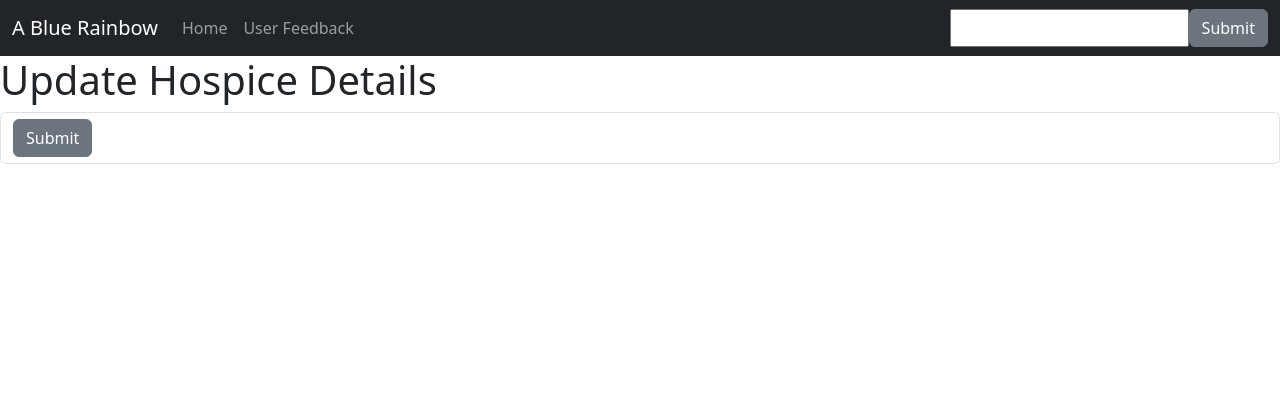
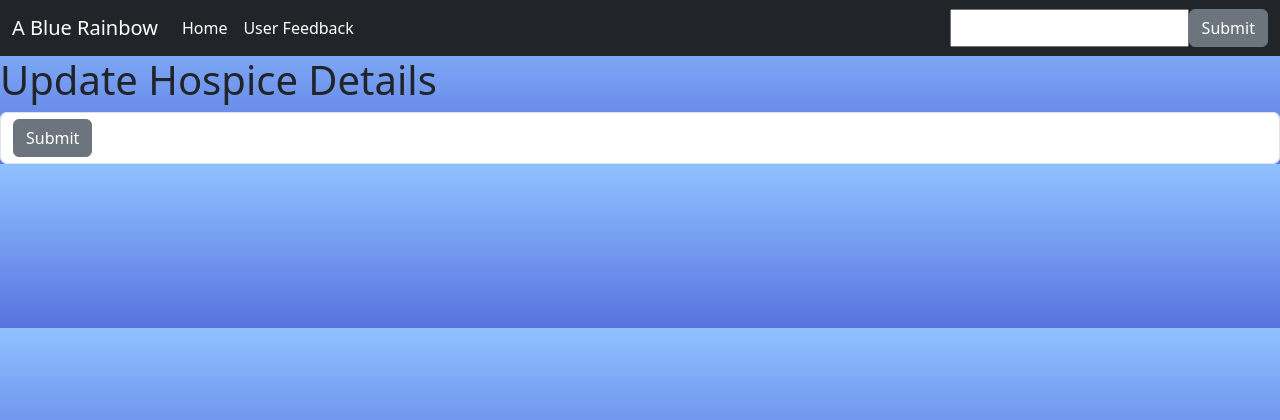
Before and after one commit to suntripper6/ABlueRainbowProject, a Django app: page /hospice/create in a window 1280 px wide. Shown: the top 420 px of the page. Run offline with Django 4.2, Linux system fonts and the light colour scheme; some libraries are stand-ins or nearby versions.

Commit message:
more styling added

```diff
--- /dev/null
+++ b/a_blue_rainbow/static/css/abr.css
@@ -0,0 +1,27 @@
+/* ELEMENTS */
+body {
+  align-items: center;
+  background: linear-gradient(
+    180deg,
+    rgb(145, 194, 255) 0%,
+    rgb(87, 115, 225) 100%
+  );
+}
+
+a {
+  text-decoration: none !important;
+  color: #fefefe !important;
+}
+
+p {
+  margin-bottom: 1rem;
+}
+
+/* CLASSES */
+.details {
+  text-align: center;
+}
+
+/* IDS */
+/* KEYFRAMES */
+/* MEDIA QUERIES */
--- a/a_blue_rainbow/templates/hospice/update.html
+++ b/a_blue_rainbow/templates/hospice/update.html
@@ -1,6 +1,6 @@
 {% extends "base.html" %} {% block content %}
 
-<h1>Update Hospice Details</h1>
+<h1>Update {{ hospice_obj.name }} Details</h1>
 <form action="" method="POST">
   {% csrf_token %}
   <div>{{ form.as_p }}</div>
```
Also changed, not shown: a_blue_rainbow/templates/hospice/detail.html (+12 -11 lines).
